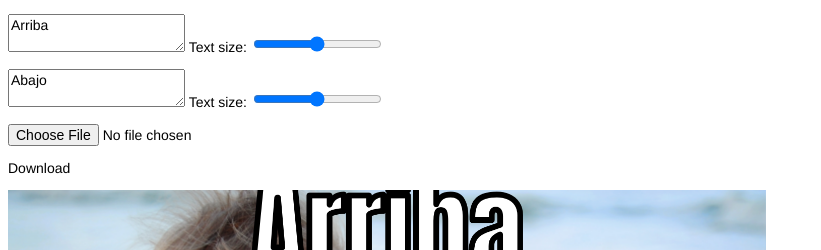
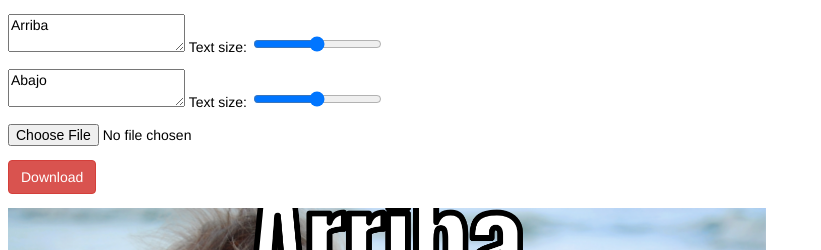
Before and after one commit to julianjp18/meme-generator-prub, a plain HTML site: page index.html in a window 1280 px wide. Shown: the top 250 px of the page, without its empty margins (0-821 px from the left). Drawn offline with Linux system fonts and the light colour scheme.

Commit message:
upload 5.1 js css

```diff
--- a/index.html
+++ b/index.html
@@ -18,7 +18,7 @@
             <input type="file" id="image-input"  accept="image/*">
         </p>
         <p>
-            <a id="btnDownload">
+            <a id="btnDownload" class="btn">
                 Download
             </a>
         </p>
--- a/meme-generator.css
+++ b/meme-generator.css
@@ -11,3 +11,30 @@
     width: 60%;
     min-height: 400px;
 }
+
+
+.btn{
+    display: inline-block;
+    padding: 6px 12px;
+    margin-bottom: 0;
+    font-size: 14px;
+    font-weight: 400;
+    line-height: 1.42857143;
+    text-align: center;
+    white-space: nowrap;
+    vertical-align: middle;
+    -ms-touch-action: manipulation;
+    touch-action: manipulation;
+    cursor: pointer;
+    -webkit-user-select: none;
+    -moz-user-select: none;
+    -ms-user-select: none;
+    user-select: none;
+    background-image: none;
+    border: 1px solid transparent;
+    border-radius: 4px;
+
+    color: #fff;
+    background-color: #d9534f;
+    border-color: #d43f3a;
+}
```
